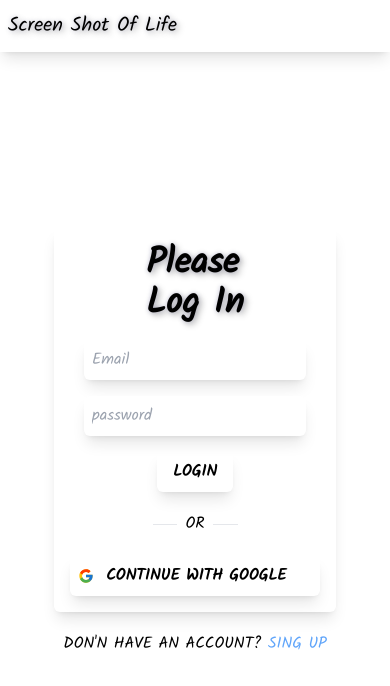
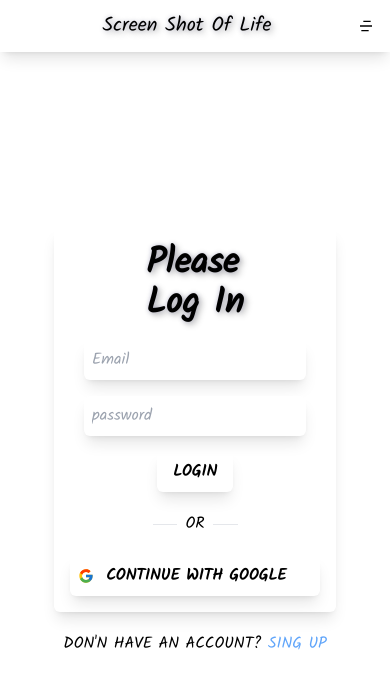
Before and after one commit to Nishikaru/screen-shot-of-life, a React (Create React App) app: page /login in a window 390 px wide. Shown: the top 686 px of the page. Built offline with nearby package versions, Linux system fonts and the light colour scheme; no server answers.

Commit message:
menu button is working in mobile view

```diff
--- a/src/Comp/MemoryInput/MemoryInput.js
+++ b/src/Comp/MemoryInput/MemoryInput.js
@@ -40,7 +40,7 @@ const MemoryInput = ({setReload}) => {
         <div onSubmit={sendMemory} className='absolute bottom-0 left-0  w-screen py-4 md:p-4'>
             <form className='flex w-[100vw] md:w-[60vw] mx-auto justify-around'>
                 <input className='w-full md:w-[50vw] max-w-[70vw] rounded-md border-2 border-black p-2' placeholder='Memory' type="text" name='memory' />
-                <button className='text-3xl rounded-full hover:shadow-lg py-2 transition-all' type='submit'><MdSend/></button>
+                <button className='text-3xl rounded-full md:hover:shadow-lg py-2 md:p-2 transition-all' type='submit'><MdSend/></button>
             </form>
         </div>
     );
--- a/src/Comp/Navbar/Navbar.js
+++ b/src/Comp/Navbar/Navbar.js
@@ -1,14 +1,17 @@
-import React, { useContext } from 'react';
+import React, { useContext, useState } from 'react';
 import { Link } from 'react-router-dom';
 import { AuthContext } from '../UserContext/UserContext';
 import PhoneMenu from './PhoneMenu/PhoneMenu';
+import {RiMenu4Line} from 'react-icons/ri'
 
 const Navbar = () => {
     const {theme,user,LogOut} = useContext(AuthContext);
+    const [menu,setMenu] = useState(false)
     // console.log(user.uid)
     return (
         <div>
-            <nav className={`flex justify-between items-center md:px-80 py-3 transition-all shadow-lg bg-skin-${theme.MainBg}`}>
+            <nav className={`flex justify-between items-center px-4 md:px-80 py-3 transition-all shadow-lg bg-skin-${theme.MainBg}`}>
+                <div className='md:hidden'></div>
                 <div>
                 <Link className='capitalize text-xl font-medium hover:shadow-lg rounded-md p-2 transition-all text-shadow-lg' to='/'>screen shot of life</Link>
                 </div>
@@ -18,10 +21,11 @@ const Navbar = () => {
                 <Link className='hover:shadow-lg rounded-md p-2 transition-all' to='/memories'>Memores</Link>
                 <Link className='hover:shadow-lg rounded-md p-2 transition-all'>Plus<sup>+</sup></Link>
                 </div>
-                <div className='md:hidden relative left-0 top-0'>
-                <PhoneMenu/>
+                <div onClick={()=>setMenu(!menu)} className='md:hidden'>
+                    <RiMenu4Line/>
+                <PhoneMenu menu={menu} />
                 </div>
-                <div className='hidden'>
+                <div className='hidden md:inline-block'>
                     {
                         user?.uid?<button onClick={LogOut} className='hover:shadow-lg rounded-md p-2 transition-all'>Log out</button>:
                         <Link className='hover:shadow-lg rounded-md p-2 transition-all' to='/login'>Log in</Link>
--- a/src/Comp/Navbar/PhoneMenu/PhoneMenu.js
+++ b/src/Comp/Navbar/PhoneMenu/PhoneMenu.js
@@ -2,14 +2,20 @@ import React, { useContext } from 'react';
 import { Link } from 'react-router-dom';
 import { AuthContext } from '../../UserContext/UserContext';
 
-const PhoneMenu = () => {
-    const {theme} = useContext(AuthContext);
+const PhoneMenu = ({menu}) => {
+    const {theme,LogOut,user} = useContext(AuthContext);
     return (
         <div>
-            <div className={`absolute top-14 bg-skin-${theme.MainBg} flex flex-col gap-3 md:hidden`}>
+            <div className={`${menu?'flex':'hidden'} w-screen h-screen absolute top-0 left-0 bg-black/40`}></div>
+            <div className={`${menu?'inline-block':'hidden'} bg-white absolute top-14 right-3 bg-skin-${theme.MainBg} flex flex-col gap-3 md:hidden shadow-lg rounded-md p-4`}>
                 <Link className='hover:shadow-lg rounded-md p-2 transition-all' to='/'>Home</Link>
                 <Link className='hover:shadow-lg rounded-md p-2 transition-all' to='/memories'>Memores</Link>
                 <Link className='hover:shadow-lg rounded-md p-2 transition-all'>Plus<sup>+</sup></Link>
+                {
+                        user?.uid?<button onClick={LogOut} className='hover:shadow-lg rounded-md p-2 transition-all'>Log out</button>:
+                        <Link className='hover:shadow-lg rounded-md p-2 transition-all' to='/login'>Log in</Link>
+
+                    }
                 </div>
         </div>
     );
```
